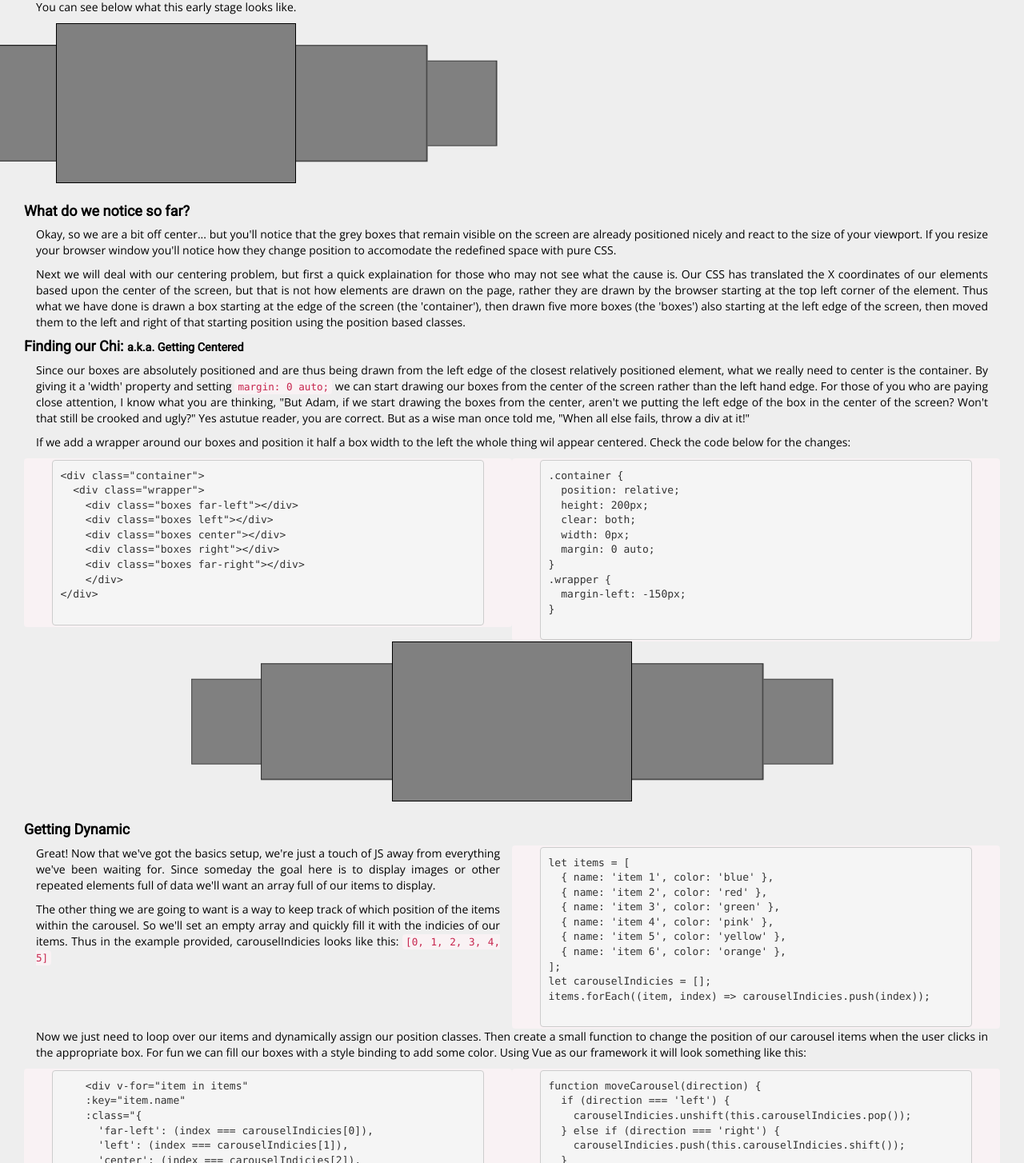
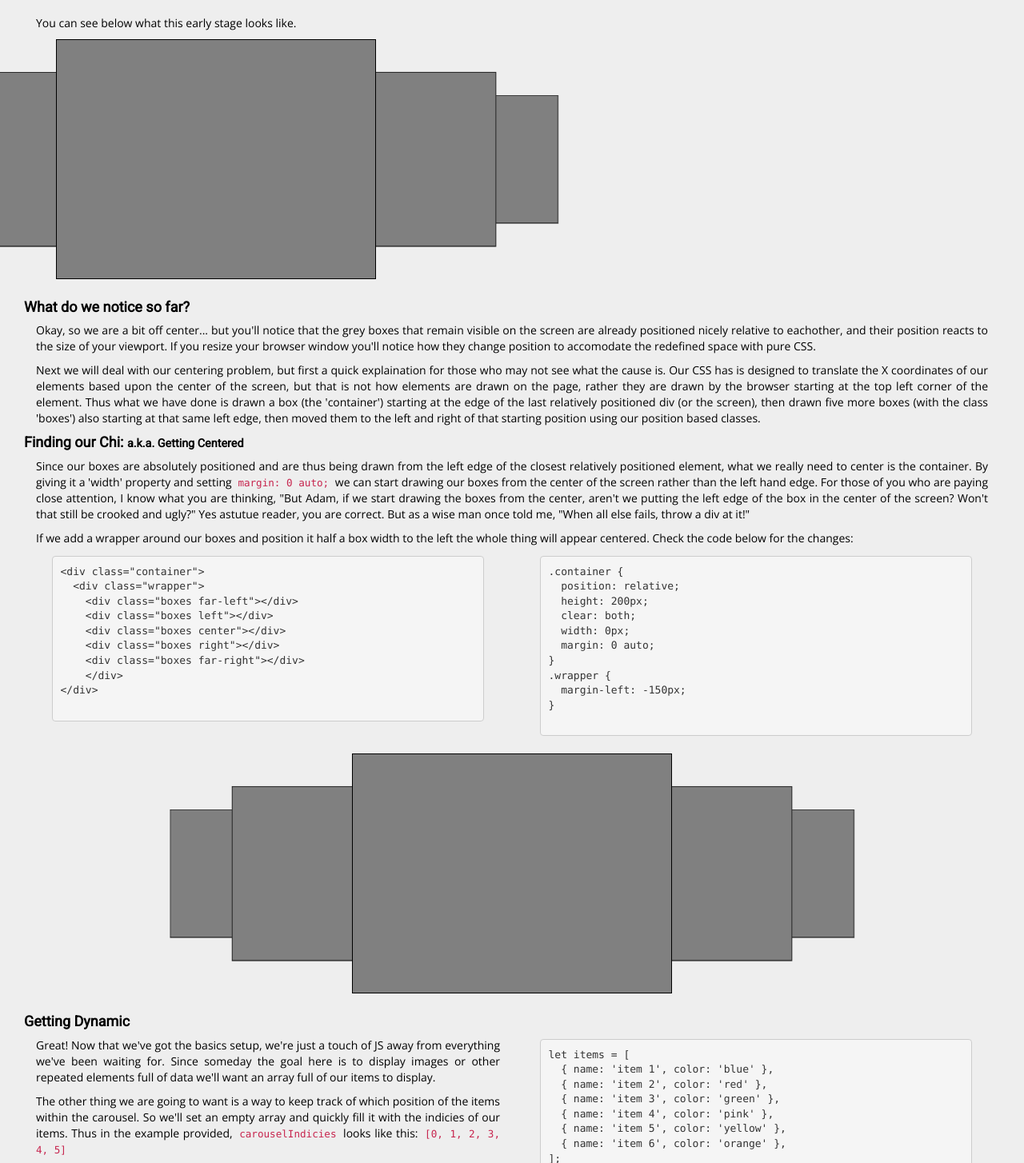
Before and after one commit to foxinatardis/portfolio, a Vue app in the folder vue/: page /carousel in a window 1280 px wide. Shown: the part 1346-2800 px from the top of the page at 80% size. Built offline with nearby package versions, Linux system fonts and the light colour scheme; some icons are missing.

Commit message:
Updated summary image for carousel, proof-reading

```diff
--- a/vue/src/components/blog/posts/carousel/carousel.summary.vue
+++ b/vue/src/components/blog/posts/carousel/carousel.summary.vue
@@ -2,11 +2,11 @@
   <div class="">
     <div class="well col-xs-12 col-sm-10 col-sm-offset-1">
       <h3>Round &amp; Round</h3>
-      <img src="/static/images/round_and_round.jpg" alt="code" class="img-responsive col-xs-12 col-sm-8"/>
+      <img src="/static/images/ratt.png" alt="code" class="img-responsive col-xs-12 col-sm-8"/>
       <div class="image-spacer visible-xs col-xs-12">
       </div>
       <p>While 'Round and Round' may be one of the most recognized of singles by 80's hair band Ratt, that is not what this blog post is about. I am here to talk about CSS in 3D and how simple it can be for creating a great carousel display especially in the context of a modern front end framework.</p>
-      <h3 class="pull-right"><router-link :to="{ path: '/blog/posts/promises' }">Read More  &gt;&gt;</router-link></h3>
+      <h3 class="pull-right"><router-link :to="{ path: '/blog/posts/carousel' }">Read More  &gt;&gt;</router-link></h3>
     </div>
   </div>
 </template>
--- a/vue/src/components/blog/posts/carousel/carousel.vue
+++ b/vue/src/components/blog/posts/carousel/carousel.vue
@@ -67,13 +67,13 @@
       </section>
       <section>
         <h4>What do we notice so far?</h4>
-        <p class="col-xs-12">Okay, so we are a bit off center... but you'll notice that the grey boxes that remain visible on the screen are already positioned nicely and react to the size of your viewport. If you resize your browser window you'll notice how they change position to accomodate the redefined space with pure CSS.</p>
-        <p class="col-xs-12">Next we will deal with our centering problem, but first a quick explaination for those who may not see what the cause is. Our CSS has translated the X coordinates of our elements based upon the center of the screen, but that is not how elements are drawn on the page, rather they are drawn by the browser starting at the top left corner of the element. Thus what we have done is drawn a box starting at the edge of the screen (the 'container'), then drawn five more boxes (the 'boxes') also starting at the left edge of the screen, then moved them to the left and right of that starting position using the position based classes.</p>
+        <p class="col-xs-12">Okay, so we are a bit off center... but you'll notice that the grey boxes that remain visible on the screen are already positioned nicely relative to eachother, and their position reacts to the size of your viewport. If you resize your browser window you'll notice how they change position to accomodate the redefined space with pure CSS.</p>
+        <p class="col-xs-12">Next we will deal with our centering problem, but first a quick explaination for those who may not see what the cause is. Our CSS has is designed to translate the X coordinates of our elements based upon the center of the screen, but that is not how elements are drawn on the page, rather they are drawn by the browser starting at the top left corner of the element. Thus what we have done is drawn a box (the 'container') starting at the edge of the last relatively positioned div (or the screen), then drawn five more boxes (with the class 'boxes') also starting at that same left edge, then moved them to the left and right of that starting position using our position based classes.</p>
       </section>
       <section>
         <h4>Finding our Chi: <span class="sub-title">a.k.a. Getting Centered</span></h4>
         <p class="col-xs-12">Since our boxes are absolutely positioned and are thus being drawn from the left edge of the closest relatively positioned element, what we really need to center is the container. By giving it a 'width' property and setting <code>margin: 0 auto;</code> we can start drawing our boxes from the center of the screen rather than the left hand edge. For those of you who are paying close attention, I know what you are thinking, "But Adam, if we start drawing the boxes from the center, aren't we putting the left edge of the box in the center of the screen? Won't that still be crooked and ugly?" Yes astutue reader, you are correct. But as a wise man once told me, "When all else fails, throw a div at it!"</p>
-        <p class="col-xs-12">If we add a wrapper around our boxes and position it half a box width to the left the whole thing wil appear centered. Check the code below for the changes:</p>
+        <p class="col-xs-12">If we add a wrapper around our boxes and position it half a box width to the left the whole thing will appear centered. Check the code below for the changes:</p>
 <code class="col-xs-12 col-sm-6">
   <pre>
 &lt;div class="container"&gt;
@@ -101,13 +101,14 @@
 }
   </pre>
 </code>
+<br>
         <centered-demo></centered-demo>
       </section>
       <section>
         <h4>Getting Dynamic</h4>
         <div class="col-xs-12 col-sm-6">
           <p>Great! Now that we've got the basics setup, we're just a touch of JS away from everything we've been waiting for. Since someday the goal here is to display images or other repeated elements full of data we'll want an array full of our items to display.</p>
-          <p>The other thing we are going to want is a way to keep track of which position of the items within the carousel. So we'll set an empty array and quickly fill it with the indicies of our items. Thus in the example provided, carouselIndicies looks like this: <code>[0, 1, 2, 3, 4, 5]</code></p>
+          <p>The other thing we are going to want is a way to keep track of which position of the items within the carousel. So we'll set an empty array and quickly fill it with the indicies of our items. Thus in the example provided, <code>carouselIndicies</code> looks like this: <code>[0, 1, 2, 3, 4, 5]</code></p>
         </div>
 <code class="col-xs-12 col-sm-6">
   <pre>
@@ -124,11 +125,12 @@ items.forEach((item, index) => carouselIndicies.push(index));
   </pre>
 </code>
         <div class="col-xs-12">
-          <p>Now we just need to loop over our items and dynamically assign our position classes. Then create a small function to change the position of our carousel items when the user clicks in the appropriate box. For fun we can fill our boxes with a style binding to add some color. Using Vue as our framework it will look something like this: </p>
+          <p>Now we just need to loop over our items and dynamically assign our position classes. Then we'll create a small function to change the position of our carousel items when the user clicks in the appropriate place. For fun we can fill our boxes with a style binding to add some color. Using Vue as our framework it will look something like this: </p>
         </div>
 <code class="col-xs-12 col-sm-6">
   <pre>
     &lt;div v-for="item in items"
+      class="box"
       :key="item.name"
       :class="{
         'far-left': (index === carouselIndicies[0]),
@@ -137,7 +139,8 @@ items.forEach((item, index) => carouselIndicies.push(index));
         'right': (index === carouselIndicies[3]),
         'far-right': (index === carouselIndicies[4])
       }"
-    :style="{'background-color': item.color}"&gt;
+      :style="{'background-color': item.color}"
+    &gt;
     &lt;/div&gt;
   </pre>
 </code>
@@ -161,8 +164,8 @@ function moveCarousel(direction) {
         <div class="col-xs-12">
           <h4>The Final Countdown</h4>
           <div class="col-xs-12 col-sm-6">
-            <p>We will wrap the whole package in another div adding fill color to the background, then and a negative z-index to our boxes so that those not currently being displayed will be hidden.</p>
-            <p>Lastly we add some transition properties to our box class to make things a bit smoother when moving elements around, and throw a couple of buttons underneath with click listeners attached for our 'moveCarousel' function. The relevant classes should now resemble this: </p>
+            <p>We will wrap the whole package (outside the div with class 'container') in another div adding fill color to the background, then and a negative z-index to our boxes so that those not currently being displayed will be hidden.</p>
+            <p>Lastly we add some transition properties to our box class to make things a bit smoother when moving elements around, and throw a couple of buttons underneath with click listeners attached for our <code>moveCarousel</code> function. The relevant classes should now resemble this: </p>
           </div>
 <code class="col-xs-12 col-sm-6">
   <pre>
@@ -190,6 +193,7 @@ function moveCarousel(direction) {
           <full-demo></full-demo>
         </div>
       </section>
+      <div class="divider col-xs-12"></div>
       <section>
         <div class="col-xs-12">
           <h4>A Few Things to Remember</h4>
@@ -243,13 +247,17 @@ export default {
 </script>
 
 <style lang="css">
-  .parents {
+  code {
+    margin-bottom: 20px;
+    background-color: inherit;
+  }
+  /*.parents {
     height: 300px;
     width: 500px;
     background-position: center;
     background-repeat: no-repeat;
     background-size: cover;
-  }
+  }*/
   pre {
     margin: 0px 20px;
   }
@@ -260,6 +268,7 @@ export default {
     margin: 25px 0;
   }
   h4 {
+    margin-top: 20px;
     font-weight: bold;
   }
 </style>
--- a/vue/src/components/blog/posts/carousel/components/centered-demo.vue
+++ b/vue/src/components/blog/posts/carousel/components/centered-demo.vue
@@ -18,20 +18,20 @@ export default {
 <style lang="css" scoped>
 .container {
   position: relative;
-  height: 200px;
+  height: 300px;
   clear: both;
   width: 0px;
   margin: 0 auto;
 }
 .wrapper {
-  margin-left: -150px;
+  margin-left: -200px;
 }
 .element {
   position: absolute;
   background-color: grey;
   border: 1px solid black;
-  height: 200px;
-  width: 300px;
+  height: 300px;
+  width: 400px;
 }
 .far-left {
   transform: perspective(200px) translateZ(-175px) translateX(-47vw);
--- a/vue/src/components/blog/posts/carousel/components/full-demo.vue
+++ b/vue/src/components/blog/posts/carousel/components/full-demo.vue
@@ -10,7 +10,8 @@
             'right': (index === displayIndicies[3]),
             'far-right': (index === displayIndicies[4])
             }"
-            :style="{'background-color': item.color}">
+            :style="{'background-color': item.color}"
+          >
           </div>
         </div>
       </div>
@@ -63,20 +64,20 @@ export default {
 <style lang="css">
 .outer-container {
   position: relative;
-  height: 200px;
+  height: 300px;
   clear: both;
   width: 0px;
   margin: 0 auto;
 }
 .wrapper {
-  margin-left: -150px;
+  margin-left: -200px;
 }
 .box {
   position: absolute;
   background-color: grey;
   border: 1px solid black;
-  height: 200px;
-  width: 300px;
+  height: 300px;
+  width: 400px;
   z-index: -1;
   transition: transform 0.5s ease, z-index 0.2s linear;
   transform: perspective(200px) translateZ(-275px);
--- a/vue/src/components/blog/posts/carousel/components/static-demo.vue
+++ b/vue/src/components/blog/posts/carousel/components/static-demo.vue
@@ -16,21 +16,15 @@ export default {
 <style lang="css" scoped>
 .container {
   position: relative;
-  height: 200px;
+  height: 300px;
   clear: both;
-  /*width: 0px;*/
-  /*margin: 0 auto;*/
-}
-.wrapper {
-  /*display: inline-block;
-  padding-bottom: 300px;*/
 }
 .element {
   position: absolute;
   background-color: grey;
   border: 1px solid black;
-  height: 200px;
-  width: 300px;
+  height: 300px;
+  width: 400px;
 }
 .far-left {
   transform: perspective(200px) translateZ(-175px) translateX(-47vw);
```
Lines whose indentation alone changed are shown as unchanged.
